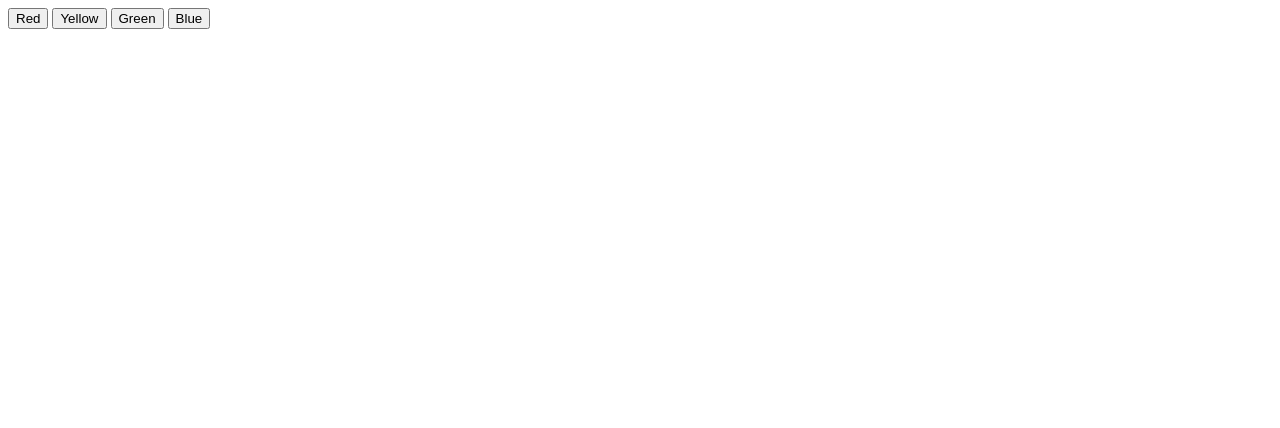
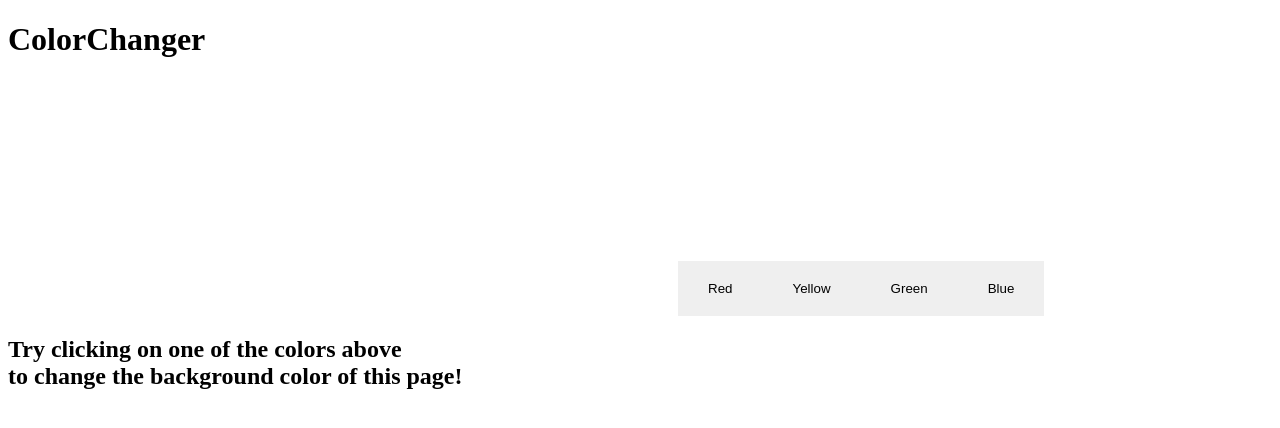
Before and after one commit to Yasshhh12/colorchanger, a plain HTML site: page index.html in a window 1280 px wide. Drawn offline with Linux system fonts and the light colour scheme.

Commit message:
made the layout

```diff
--- a/index.html
+++ b/index.html
@@ -3,12 +3,20 @@
 <head>
     <meta charset="UTF-8">
     <meta name="viewport" content="width=device-width, initial-scale=1.0">
-    <title>Document</title>
+    <title>ColorChanger</title>
+    <link rel="stylesheet" href="style.css">
 </head>
 <body>
-    <button>Red</button>
-    <button>Yellow</button>
-    <button>Green</button>
-    <button>Blue</button>
+    <h1 class="subt">ColorChanger</h1>
+    <div class="buttons">
+        <button class="butt-item">Red</button>
+        <button class="butt-item">Yellow</button>
+        <button class="butt-item">Green</button>
+        <button class="butt-item">Blue</button>
+    </div>
+    <h2 class="subt">
+        Try clicking on one of the colors above<br>
+        <span>to change the background color of this page!</span>
+    </h2>
 </body>
 </html>
```
